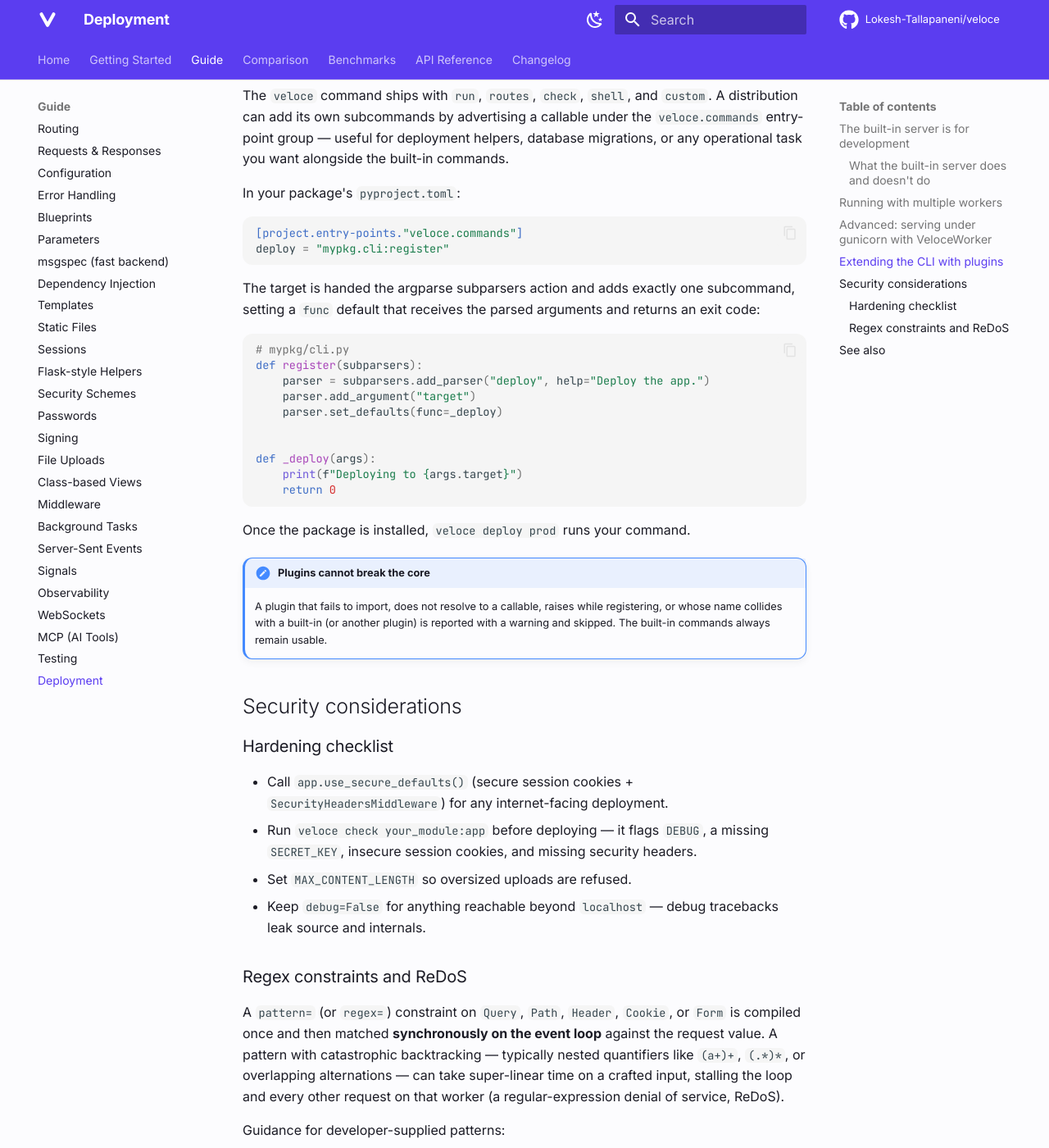
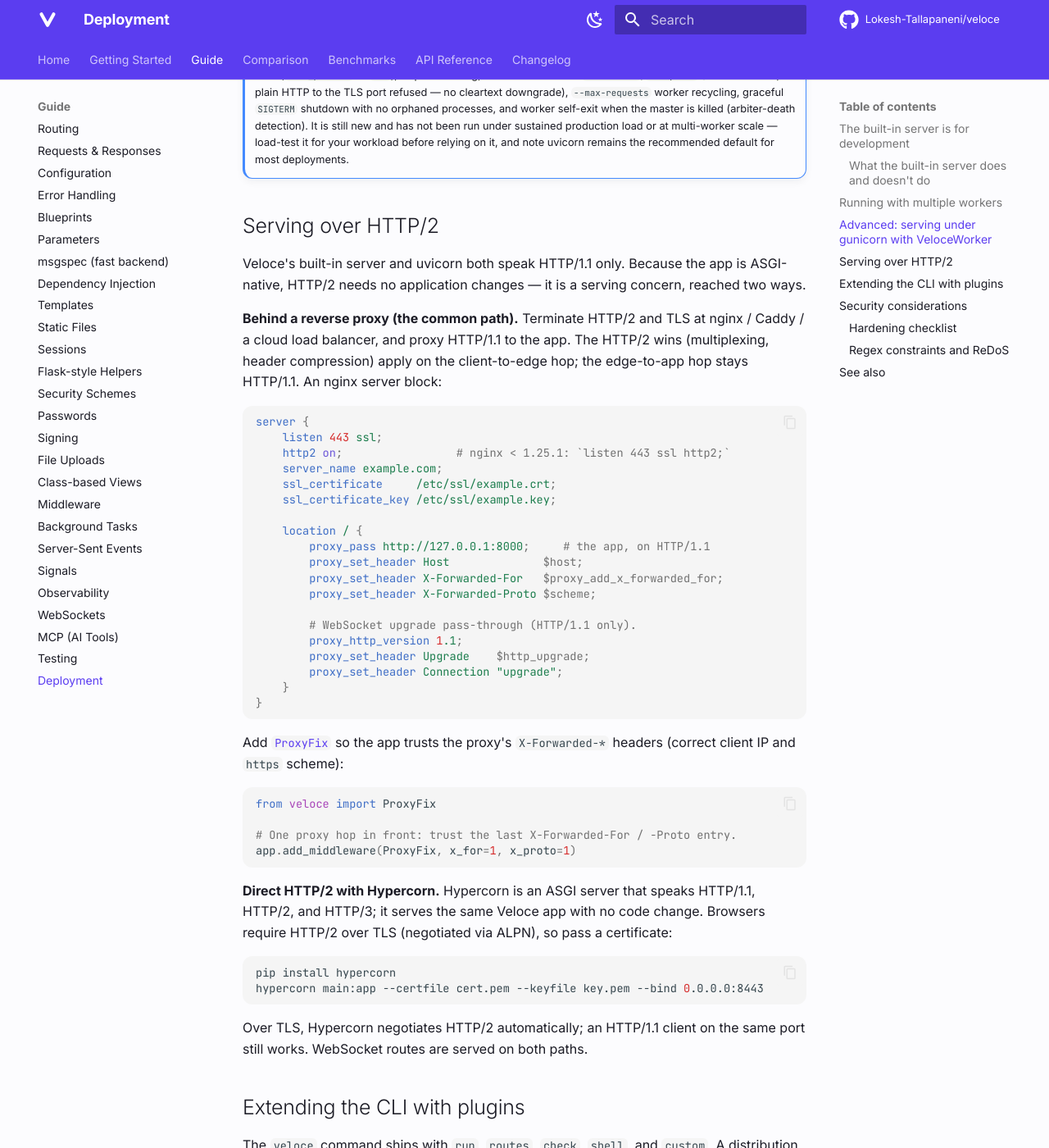
Before and after one commit to Lokesh-Tallapaneni/veloce, an MkDocs documentation site: the page built from docs/guide/deployment.md, in a window 1280 px wide and 1400 px high, scrolled down 3199 px. Shown: the whole window at 82% size. Built offline with MkDocs 1.6.1 and Material for MkDocs 9.7.7, drawn with Linux system fonts in a browser that asks for light colours; comment, search, counter and statistics services are not loaded; some of the changed text lies outside the part shown.

Commit message:
Correct the serving docs: native WebSockets, HTTP/2 guidance, and a Serving over HTTP/2 section (#159)
The deployment guide wrongly stated that the built-in server and the VeloceWorker gunicorn path perform no WebSocket upgrade and that WebSocket routes need an ASGI server; the native HttpProtocol performs the RFC 6455 handshake itself, so both serve HTTP/1.1 + WebSocket. It also told readers to run HTTP/2 under uvicorn, which is HTTP/1.1-only. Correct both, add the native-subprotocol-negotiation caveat to the WebSocket guide, and add a Serving over HTTP/2 section covering a reverse proxy (nginx + ProxyFix) and Hypercorn. Docs only.

````diff
--- a/docs/guide/deployment.md
+++ b/docs/guide/deployment.md
@@ -45,13 +45,20 @@
 app.config["KEEP_ALIVE_TIMEOUT"] = 30  # close an idle connection after 30s
 ```
 
-It serves **HTTP/1.1 only** — it performs no WebSocket upgrade
-handshake and does not implement HTTP/2. Run WebSocket routes and
-HTTP/2 workloads under uvicorn, which implements both; Veloce's
-WebSocket support is reached through the ASGI server, not the built-in
-development server. This is a deliberate scope line: hardening a
-from-scratch production server is not the project's goal when mature
-ASGI servers already exist.
+It serves **HTTP/1.1 and WebSocket** — the built-in server performs the
+RFC 6455 upgrade handshake itself, so WebSocket routes run under
+`app.run()` without an ASGI server. It does **not** implement HTTP/2.
+For HTTP/2, either serve the app under an HTTP/2-capable ASGI server such
+as Hypercorn, or — as most deployments do — terminate HTTP/2 at a reverse
+proxy (nginx, Caddy, a cloud load balancer) that forwards HTTP/1.1 to the
+app; uvicorn itself is HTTP/1.1-only. One WebSocket caveat: native
+subprotocol negotiation is unsupported — `accept(subprotocol=...)` raises
+on the built-in server, because the `101 Switching Protocols` response is
+written before `accept()` runs — so use an ASGI server if you need to
+negotiate a subprotocol. Not shipping a from-scratch HTTP/2 stack is a
+deliberate scope line: it is a large, security-sensitive binary protocol,
+and in practice HTTP/2 is almost always terminated at a proxy that speaks
+HTTP/1.1 to the app, so the app server rarely needs to implement it.
 
 ## Running with multiple workers
 
@@ -120,8 +127,10 @@
 gunicorn worker is a separate process with its own memory, so in-memory
 rate-limit buckets, caches, and `app.state` mutations are per-worker.
 
-This path serves **HTTP/1.1 only**, exactly like the built-in development
-server — WebSocket and HTTP/2 workloads still belong under uvicorn.
+This path serves **HTTP/1.1 and WebSocket** through the same built-in
+protocol as `app.run()` — for HTTP/2, put it behind a reverse proxy or
+use an HTTP/2-capable ASGI server, as above. As on the built-in server,
+native subprotocol negotiation is unsupported.
 
 !!! note "New — runtime-verified, not yet battle-tested at scale"
     `VeloceWorker` has been exercised end-to-end on Linux (Ubuntu 24.04,
@@ -134,6 +143,62 @@
     sustained production load or at multi-worker scale — load-test it for
     your workload before relying on it, and note uvicorn remains the
     recommended default for most deployments.
+
+## Serving over HTTP/2
+
+Veloce's built-in server and uvicorn both speak HTTP/1.1 only. Because the
+app is ASGI-native, HTTP/2 needs no application changes — it is a serving
+concern, reached two ways.
+
+**Behind a reverse proxy (the common path).** Terminate HTTP/2 and TLS at
+nginx / Caddy / a cloud load balancer, and proxy HTTP/1.1 to the app. The
+HTTP/2 wins (multiplexing, header compression) apply on the client-to-edge
+hop; the edge-to-app hop stays HTTP/1.1. An nginx server block:
+
+```nginx
+server {
+    listen 443 ssl;
+    http2 on;                 # nginx < 1.25.1: `listen 443 ssl http2;`
+    server_name example.com;
+    ssl_certificate     /etc/ssl/example.crt;
+    ssl_certificate_key /etc/ssl/example.key;
+
+    location / {
+        proxy_pass http://127.0.0.1:8000;     # the app, on HTTP/1.1
+        proxy_set_header Host              $host;
+        proxy_set_header X-Forwarded-For   $proxy_add_x_forwarded_for;
+        proxy_set_header X-Forwarded-Proto $scheme;
+
+        # WebSocket upgrade pass-through (HTTP/1.1 only).
+        proxy_http_version 1.1;
+        proxy_set_header Upgrade    $http_upgrade;
+        proxy_set_header Connection "upgrade";
+    }
+}
+```
+
+Add [`ProxyFix`](middleware.md) so the app trusts the proxy's
+`X-Forwarded-*` headers (correct client IP and `https` scheme):
+
+```python
+from veloce import ProxyFix
+
+# One proxy hop in front: trust the last X-Forwarded-For / -Proto entry.
+app.add_middleware(ProxyFix, x_for=1, x_proto=1)
+```
+
+**Direct HTTP/2 with Hypercorn.** Hypercorn is an ASGI server that speaks
+HTTP/1.1, HTTP/2, and HTTP/3; it serves the same Veloce app with no code
+change. Browsers require HTTP/2 over TLS (negotiated via ALPN), so pass a
+certificate:
+
+```bash
+pip install hypercorn
+hypercorn main:app --certfile cert.pem --keyfile key.pem --bind 0.0.0.0:8443
+```
+
+Over TLS, Hypercorn negotiates HTTP/2 automatically; an HTTP/1.1 client on
+the same port still works. WebSocket routes are served on both paths.
 
 ## Extending the CLI with plugins
 
````
Also changed, not shown: docs/guide/websockets.md (+10 -1 lines).
